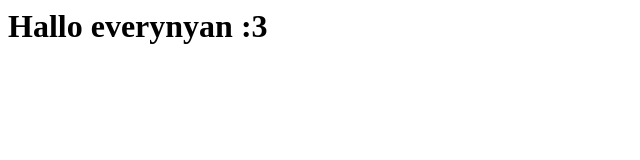
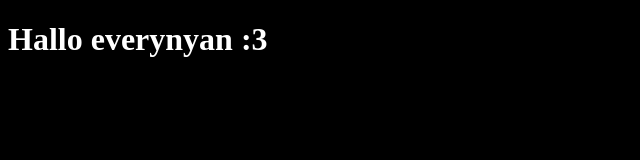
Before and after one commit to coolyukii/coolyukii.github.io, a plain HTML site: page index.html in a window 1280 px wide. Shown: the whole page, without its empty margins (0-640 px from the left). Drawn offline with Linux system fonts and the light colour scheme.

Commit message:
Update index.html

```diff
--- a/index.html
+++ b/index.html
@@ -1 +1,18 @@
-<h1>Hallo everynyan :3</h1>
+<!DOCTYPE html>
+<html>
+  <head>
+    <meta charset="utf-8">
+    <title>coolyukii's site</title>
+    <meta name="description" content="A website of the user Coolyukii.">
+    <meta name="viewport" content="width=device-width, initial-scale=1">
+    <style>
+      body {
+        background-color: black;
+        color: white;
+      }
+    </style>
+  </head>
+  <body>
+    <h1>Hallo everynyan :3</h1>
+  </body>
+</html>
```
